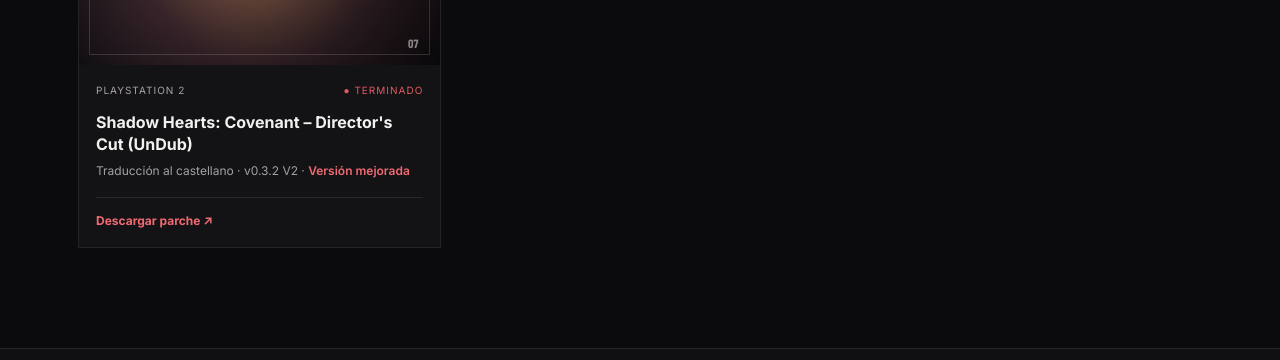
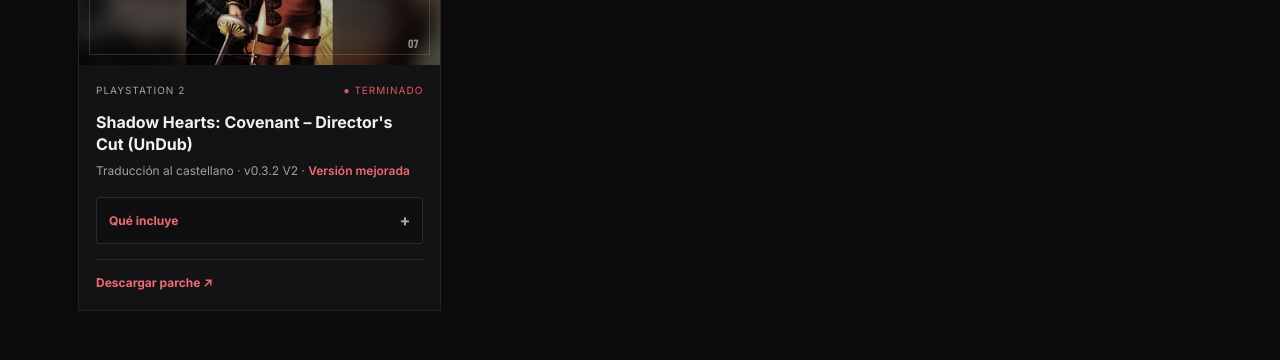
Before and after one commit to Lemulte/lemulte.github.io, a plain HTML site: page index.html in a window 1280 px wide. Shown: the part 2039-2399 px from the top of the page. Drawn offline with nearby package versions, Linux system fonts and the light colour scheme; a web font is replaced by a local one.

Commit message:
Shadow Hearts Covenant: portada y lista de contenido
Co-Authored-By: Claude Opus 5.5 <noreply@anthropic.com>
Claude-Session: https://claude.ai/code/session_01DrnGjzwguMPHzyvoEXDyNX

```diff
--- a/index.html
+++ b/index.html
@@ -109,7 +109,7 @@
         </article>
         <article class="project-card" data-platform="ps2">
           <div class="cover cover-shadow" data-img="shadow-hearts-covenant"><span class="cover-kicker">SHADOW HEARTS</span><strong>COVENANT</strong><small>DIRECTOR'S CUT · UNDUB</small><span class="cover-number">07</span></div>
-          <div class="project-info"><div class="project-top"><span class="platform">PLAYSTATION 2</span><span class="status">● TERMINADO</span></div><h3>Shadow Hearts: Covenant – Director's Cut (UnDub)</h3><p>Traducción al castellano · v0.3.2 V2 · <b class="improved">Versión mejorada</b></p><div class="project-links"><a href="https://www.mediafire.com/file/iedo9zgaqnv20yu/Traduccion_SH_Covenant_Director_Cut_Undub_v0.3.2_V2.rar/file" target="_blank" rel="noopener">Descargar parche ↗</a></div></div>
+          <div class="project-info"><div class="project-top"><span class="platform">PLAYSTATION 2</span><span class="status">● TERMINADO</span></div><h3>Shadow Hearts: Covenant – Director's Cut (UnDub)</h3><p>Traducción al castellano · v0.3.2 V2 · <b class="improved">Versión mejorada</b></p><details class="translated"><summary>Qué incluye</summary><ul><li><b>Diálogos, menús, objetos, habilidades, tutoriales,</b> guardado/carga, opciones, tiendas, mapa del mundo y subtítulos de las escenas en español.</li><li><b>Gráficos de batalla traducidos</b> (Turno, PV/PM/PC).</li></ul><p class="translated-note">Se mantienen en inglés, como en el glosario oficial: Ring Soul, Crest, Judgment Ring, conjuros, monstruos y nombres de habilidades.</p></details><div class="project-links"><a href="https://www.mediafire.com/file/iedo9zgaqnv20yu/Traduccion_SH_Covenant_Director_Cut_Undub_v0.3.2_V2.rar/file" target="_blank" rel="noopener">Descargar parche ↗</a></div></div>
         </article>
       </div>
     </section>
```
Also changed, not shown: img/shadow-hearts-covenant.jpg (added).
